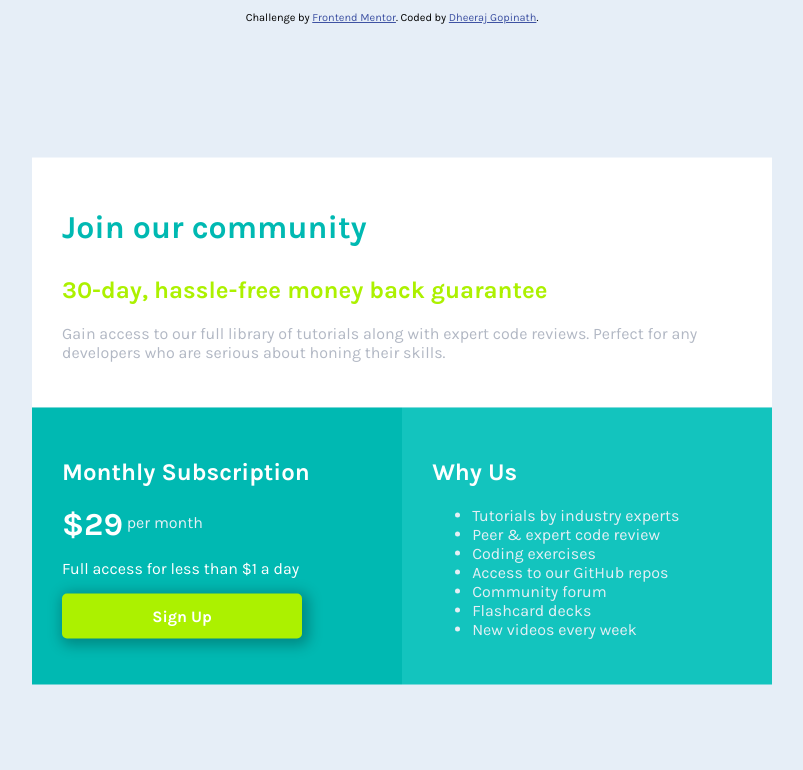
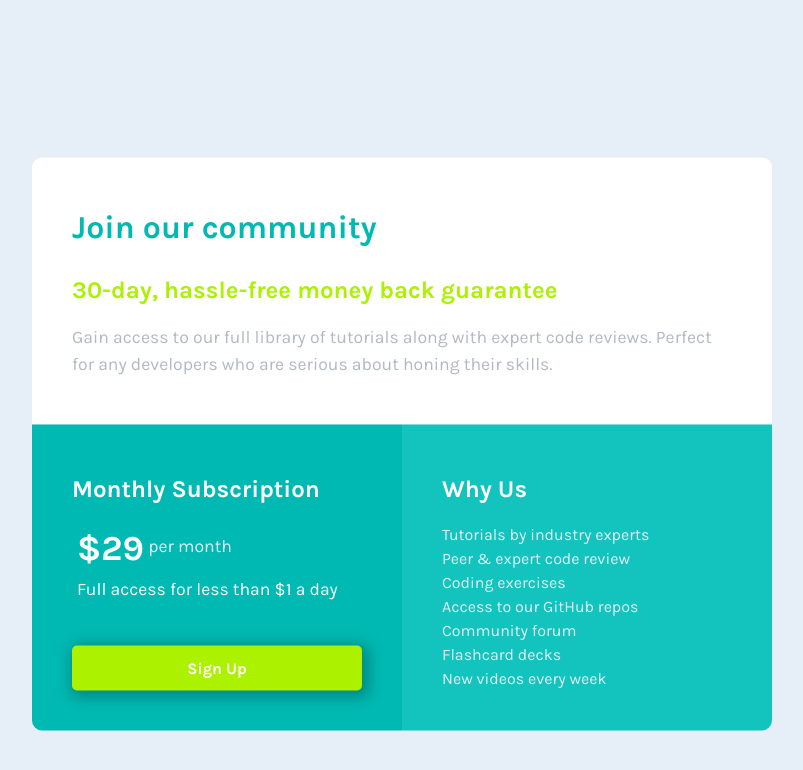
Before and after one commit to dheerajgopi/frontendmentor-challenge, a plain HTML site: page single-price-grid-component/index.html in a window 1280 px wide. Shown: the whole page, without its empty margins (248-1051 px from the left). Drawn offline with Linux system fonts and the light colour scheme.

Commit message:
Fix styling
- Rounded corners based on orientation.
- List with no bullets.
- Fix font size.
- Align sign-up button and list items on the right.
- Minor refactoring.

```diff
--- a/single-price-grid-component/index.html
+++ b/single-price-grid-component/index.html
@@ -10,8 +10,8 @@
   <title>Frontend Mentor | Single Price Grid Component</title>
 </head>
 <body class="bknd-bluish-grey">
-  <div class="splash-gut">
-    <div class="splash">
+  <div class="splash-gut centered">
+    <div class="splash flex-row">
       <section role="main" class="top-section">
         <h1 class="fnt-darker-cyan">Join our community</h1>
         <h2 class="fnt-yellowish-green">30-day, hassle-free money back guarantee</h2>
@@ -25,12 +25,12 @@
           <p class="fnt-light-grey subscription-cost"><span class="fnt-white size-subscription-cost">&dollar;29</span> per month</p>
           <p class="fnt-white">Full access for less than &dollar;1 a day</p>
 
-          <button class="bknd-yellowish-green fnt-white btn-sign-up shadow">Sign Up</button>
+          <button class="bknd-yellowish-green fnt-white shadow" id="btn-sign-up">Sign Up</button>
       </section>
       <section role="contentinfo" class="bottom-section bottom-right-item bknd-dark-cyan">
           <h2 class="fnt-white">Why Us</h2>
 
-          <ul class="fnt-light-grey">
+          <ul class="fnt-light-grey" id="why-us">
             <li>Tutorials by industry experts</li>
             <li>Peer &amp; expert code review</li>
             <li>Coding exercises</li>
@@ -42,12 +42,5 @@
       </section>
     </div>
   </div>
-
-  <footer>
-    <p class="attribution">
-      Challenge by <a href="https://www.frontendmentor.io?ref=challenge" target="_blank">Frontend Mentor</a>.
-      Coded by <a href="#">Dheeraj Gopinath</a>.
-    </p>
-  </footer>
 </body>
 </html>
--- a/single-price-grid-component/style/index.css
+++ b/single-price-grid-component/style/index.css
@@ -18,9 +18,14 @@ h1, h2 {
     font-weight: 700;
 }
 
+ul {
+    padding: 0;
+}
+
 p, li {
     font-family: 'Karla', sans-serif;
     font-weight: 400;
+    list-style-type: none;
 }
 
 button {
@@ -77,12 +82,32 @@ button {
     color: rgb(178, 184, 196);
 }
 
+/* font sizes */
+
+.top-section > p {
+    font-size: 1.1rem;
+}
+
+.bottom-section > p {
+    font-size: 1.1rem;
+}
+
 /* custom */
-.splash-gut {
+
+.centered {
     position: absolute;
     top: 50%;
     left: 50%;
     transform: translate(-50%, -50%);
+}
+
+.flex-row {
+    display: flex;
+    flex-direction: row;
+    flex-wrap: wrap;
+}
+
+.splash-gut {
     width: 760px;
     max-width: 100%;
     height: 525px;
@@ -91,24 +116,52 @@ button {
 }
 
 .splash {
-    display: flex;
-    flex-direction: row;
-    flex-wrap: wrap;
     position: fixed;
     padding: 20px;
-
 }
 
 .top-section {
     background-color: white;
-    padding: 30px;
+    padding: 30px 40px;
     flex-grow: 1;
     flex: 1 100%;
+    border-radius: 10px 10px 0 0;
+}
+
+.top-section > p {
+    line-height: 1.5;
 }
 
 .bottom-section {
     flex-grow: 1;
-    padding: 30px;
+    flex-basis: 0;
+    padding: 30px 40px 40px 40px;
+}
+
+.bottom-left-item {
+    display: flex;
+    flex-direction: column;
+    align-items: flex-start;
+}
+
+.bottom-left-item > p {
+    margin: 5px;
+}
+
+@media (orientation: landscape) {
+    .bottom-left-item {
+        border-radius: 0 0 0 10px;
+    }
+
+    .bottom-right-item {
+        border-radius: 0 0 10px 0;
+    }
+}
+
+@media (orientation: portrait) {
+    .bottom-right-item {
+        border-radius: 0 0 10px 10px;
+    }
 }
 
 .top-section h1 {
@@ -124,20 +177,20 @@ button {
     vertical-align: middle;
 }
 
-.btn-sign-up {
+#btn-sign-up {
     display: inline-block;
     border: none;
     border-radius: 5px;
     height: 45px;
     margin: 0 auto;
-    width: 240px;
+    width: 100%;
+    margin-top: auto; /* align item to bottom */
 }
 
-.attribution {
-    font-size: 11px;
-    text-align: center;
+#why-us {
+    display: table-cell; /* align list items to bottom */
 }
 
-.attribution a {
-    color: hsl(228, 45%, 44%);
+#why-us > li {
+    line-height: 1.5;
 }
```
